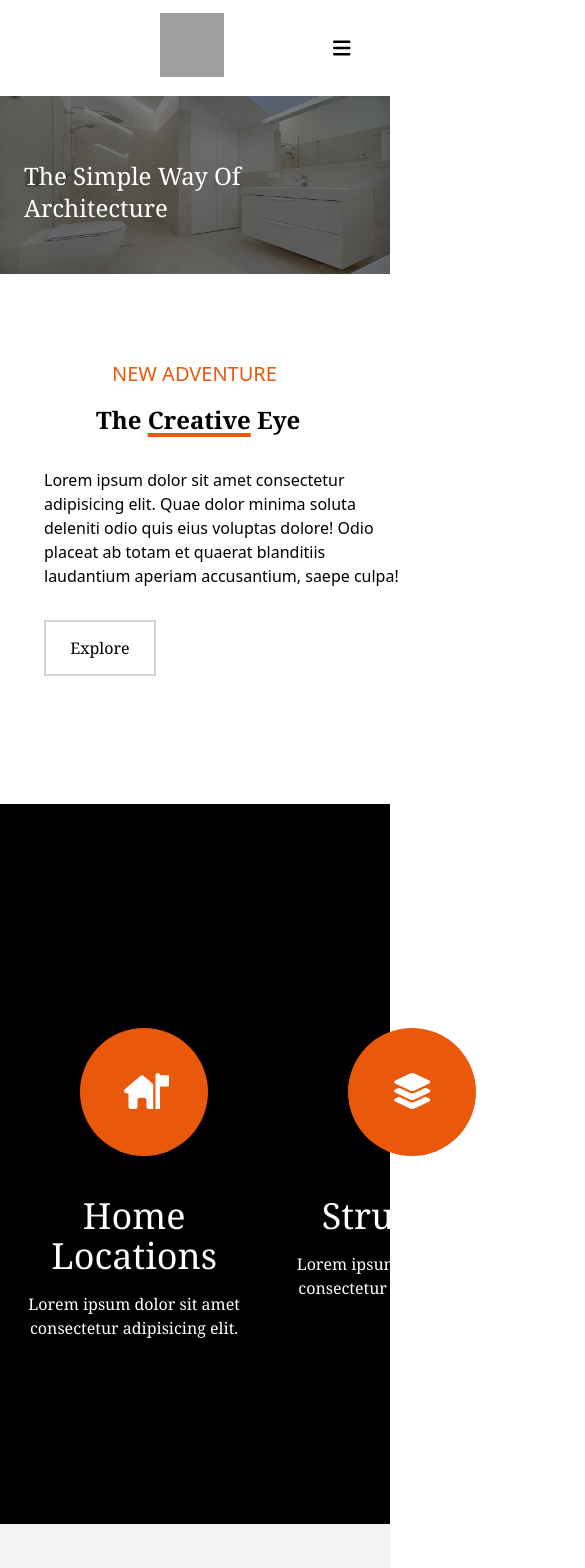
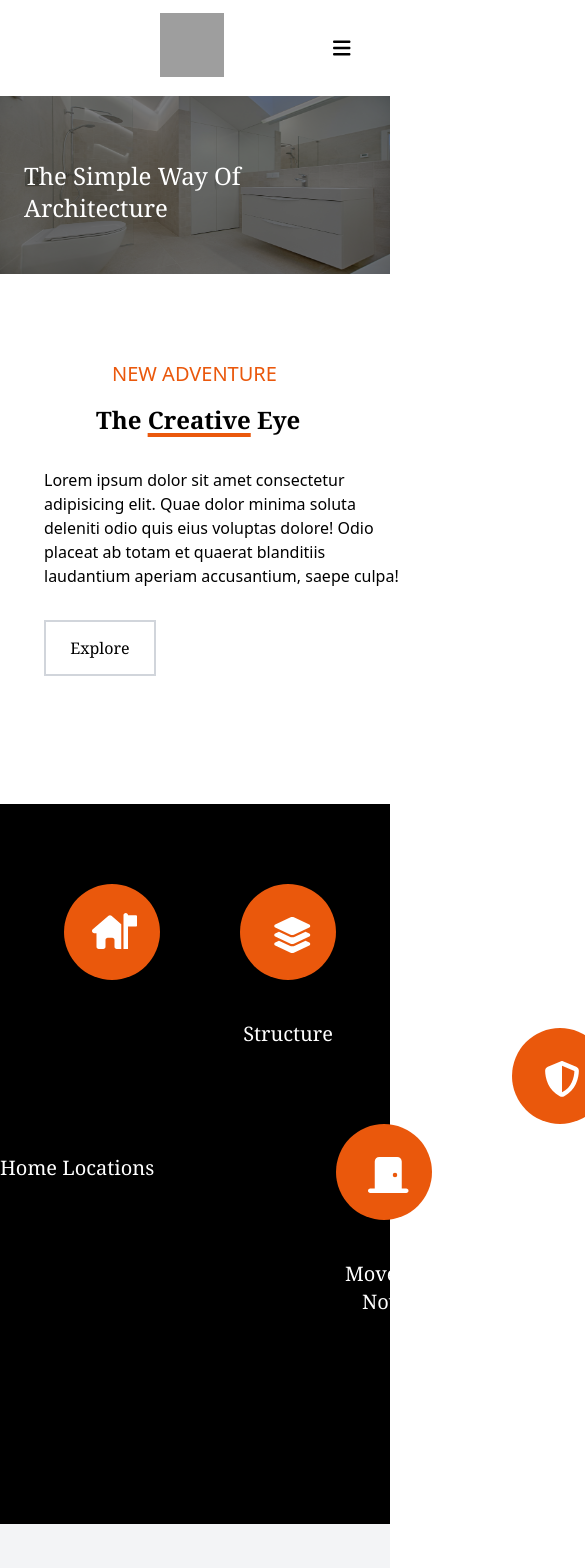
Before and after one commit to Davaalsito/Davaalsito-builder-template-2, a Next.js app: page / in a window 390 px wide. Shown: the top 1568 px of the page, 585 px wide, since content can reach past the window. Built offline with nearby package versions, Linux system fonts and the light colour scheme; grey boxes are pictures that could not be loaded.

Commit message:
Buil-template-3

```diff
--- a/components/footer.tsx
+++ b/components/footer.tsx
@@ -7,10 +7,10 @@ export const Footer = () => {
     <footer>
       <div className="flex">
         <div className="bg-gray-100 h-[50rem] w-full">
-          <div className="mt-52">
-            <div className="flex justify-evenly  ">
+          <div className="mt-28 lg:mt-52">
+            <div className="lg:flex lg:justify-evenly  text-center lg:text-left  ">
               <div className="leading-10 ">
-                <p className="text-4xl font-serif underline decoration-orange-600 underline-offset-8 decoration-4">
+                <p className="text-4xl font-serif underline decoration-orange-600  underline-offset-8 decoration-4">
                   Contact
                 </p>
                 <ul className="mt-16  ">
@@ -23,11 +23,11 @@ export const Footer = () => {
                   </li>
                 </ul>
               </div>
-              <div className="ml-20">
+              <div className="mt-16 ml-[0.6rem]  w-[23.1rem] h-[23.1rem lg:w-[37.5rem] lg:h-[28.1rem] lg:ml-20 ">
                 <iframe
                   src="https://www.google.com/maps/embed?pb=!1m18!1m12!1m3!1d11973.085562819117!2d2.1624647435913054!3d41.389912236208836!2m3!1f0!2f0!3f0!3m2!1i1024!2i768!4f13.1!3m3!1m2!1s0x12a4a2f996716c83%3A0x16f6112475e15883!2sCatedral%20de%20Barcelona!5e0!3m2!1ses!2ses!4v1652201718255!5m2!1ses!2ses"
-                  width="600"
-                  height="450"
+                  width=" 370 lg:600"
+                  height=" 370 lg:450"
                 ></iframe>
               </div>
             </div>
--- a/components/navbar.tsx
+++ b/components/navbar.tsx
@@ -37,7 +37,7 @@ export const Navbar = () => {
         <button className="hidden lg:block lg:mx-4">
           <FontAwesomeIcon icon={faMagnifyingGlass} />
         </button>
-        <button className="">
+        <button className="block lg:hidden ">
           <FontAwesomeIcon icon={faBars} />
         </button>
       </div>
--- a/components/product.tsx
+++ b/components/product.tsx
@@ -8,58 +8,57 @@ export const Product = () => {
   return (
     <div className="mt-32 ">
       <div className="bg-black h-[45rem] w-full ">
-        <div className="flex place-content-center font-serif justify-around ">
-          <div className="flex flex-col ">
-            <div className=" bg-orange-600 h-32 w-32 rounded-full ml-20 mt-56">
-              <div className="text-white mt-11 ml-11 text-4xl">
+        <div className="flex  font-serif lg:justify-around ">
+          <div className="flex flex-wrap lg:flex-col ">
+            <div className=" bg-orange-600 h-24 w-24 lg:h-32 lg:w-32 rounded-full ml-16 lg:ml-20  mt-20 lg:mt-56">
+              <div className="text-white text-4xl mt-7 ml-7 lg:mt-11 lg:ml-11">
                 <FontAwesomeIcon icon={faHouseFlag} />
               </div>
             </div>
-
-            <h1 className=" text-white text-4xl text-center   mt-10">
+            <h1 className=" text-white text-xl lg:text-4xl  ml-0 lg:ml-0 text-center mt-10 lg:mt-10">
               Home Locations
             </h1>
-            <p className="text-white w-[30ch] mt-4 text-center">
+            <p className="text-white w-[30ch] hidden lg:block mt-4 text-center">
               Lorem ipsum dolor sit amet consectetur adipisicing elit.
             </p>
           </div>
           <div className="flex flex-col    ">
-            <div className=" bg-orange-600 h-32 w-32 rounded-full ml-20 mt-56">
-              <div className="text-white mt-11 ml-11 text-4xl">
+            <div className=" bg-orange-600 h-24 w-24 lg:h-32 lg:w-32 rounded-full ml-20 mt-20 lg:mt-56">
+              <div className="text-white text-4xl mt-8 ml-8 lg:mt-11 lg:ml-11">
                 <FontAwesomeIcon icon={faLayerGroup} />
               </div>
             </div>
 
-            <h1 className="text-white text-4xl text-center mt-10 ">
+            <h1 className="text-white text-xl lg:text-4xl   ml-20 lg:ml-0 text-center mt-10 ">
               Structure
             </h1>
-            <p className="text-white w-[30ch] mt-4 text-center ">
+            <p className="text-white w-[30ch] hidden lg:block mt-4 text-center ">
               Lorem ipsum dolor sit amet consectetur adipisicing elit.
             </p>
           </div>
           <div className="flex flex-col">
-            <div className=" bg-orange-600 h-32 w-32 rounded-full ml-20 mt-56">
-              <div className="text-white mt-11 ml-11 text-4xl">
+            <div className=" bg-orange-600 h-24 w-24 lg:h-32 lg:w-32 rounded-full  mt-80  lg:ml-20  lg:mt-56">
+              <div className="text-white text-4xl mt-8 ml-8 lg:mt-11 lg:ml-11">
                 <FontAwesomeIcon icon={faDoorClosed} />
               </div>
             </div>
-            <h1 className="text-white text-4xl text-center mt-10">
+            <h1 className="text-white text-xl lg:text-4xl text-center mt-10">
               Move In Now
             </h1>
-            <p className="text-white w-[30ch] mt-4 text-center">
+            <p className="text-white w-[30ch] hidden lg:block  mt-4 text-center">
               Lorem ipsum dolor sit amet consectetur adipisicing elit.
             </p>
           </div>
           <div className="flex flex-col">
-            <div className=" bg-orange-600 h-32 w-32 rounded-full ml-20 mt-56">
-              <div className="text-white mt-11 ml-11 text-4xl">
+            <div className=" bg-orange-600 h-24 w-24 lg:h-32 lg:w-32 rounded-full ml-20 mt-56">
+              <div className="text-white text-4xl mt-8 ml-8 lg:mt-11 lg:ml-11">
                 <FontAwesomeIcon icon={faShieldHalved} />
               </div>
             </div>
-            <h1 className="text-white text-4xl text-center mt-10">
+            <h1 className="text-white text-xl lg:text-4xl text-center mt-10">
               Home Security
             </h1>
-            <p className="text-white w-[30ch] mt-4 text-center">
+            <p className="text-white w-[30ch] hidden  lg:block mt-4 text-center">
               Lorem ipsum dolor sit amet consectetur adipisicing elit.
             </p>
           </div>
```
